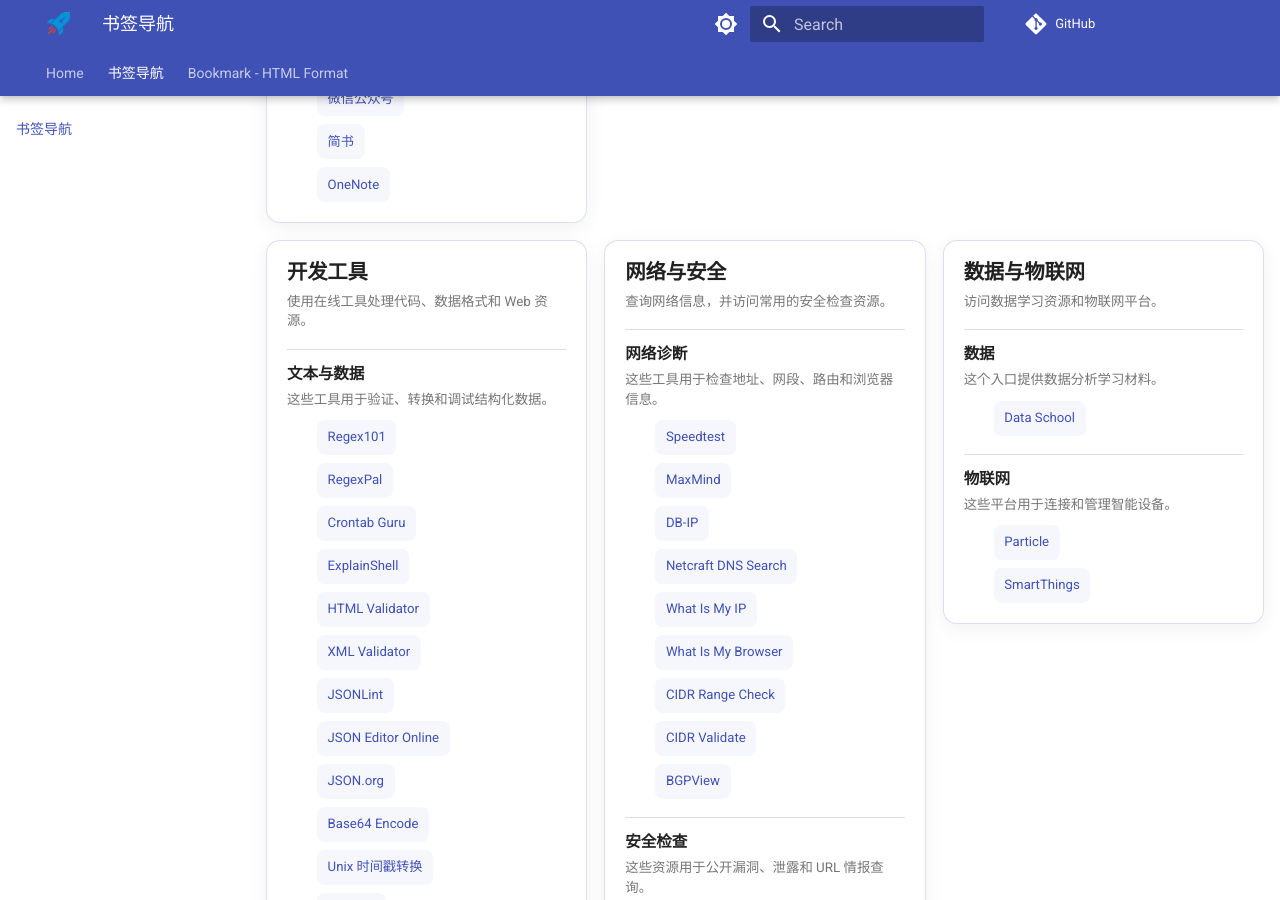
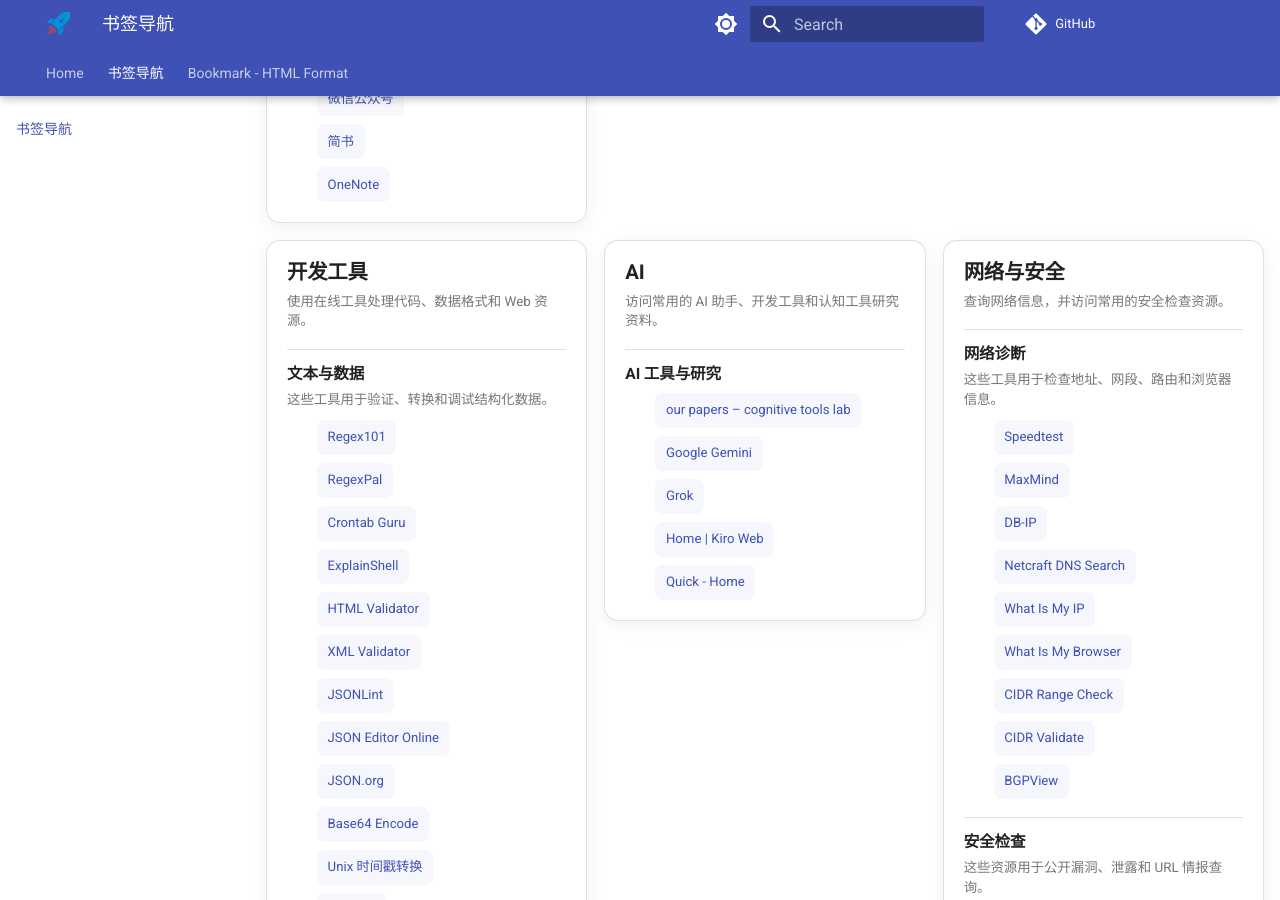
Before and after one commit to liuning0820/bookmark, an MkDocs documentation site: the page built from docs/bookmark.md, in a window 1280 px wide and 900 px high, scrolled down 2904 px. Built offline with MkDocs 1.6.1 and Material for MkDocs 9.7.7, drawn with Linux system fonts in a browser that asks for light colours; comment, search, counter and statistics services are not loaded.

Commit message:
docs(bookmark): add AI tools and research resources section
- Add new "AI" section to bookmark page with links to cognitive research papers, AI assistants, and development tools
- Include links to Cognitive Tools Lab papers, Google Gemini, Grok, Kiro Web, and AWS Quick
- Update both HTML and Markdown bookmark files with consistent formatting
- Provide Chinese description for AI tools section context

```diff
--- a/docs/bookmark.md
+++ b/docs/bookmark.md
@@ -228,6 +228,22 @@
 - [Adobe Color](https://color.adobe.com/zh/create/color-contrast-analyzer)
 - [Web Developer Checklist](https://webdevchecklist.com/aspnet)
 - [Logo Maker](https://logomakerr.ai/make)
+
+</section>
+
+<section class="bookmark-card" markdown>
+
+## AI
+
+访问常用的 AI 助手、开发工具和认知工具研究资料。
+
+### AI 工具与研究
+
+- [our papers – cognitive tools lab](https://cogtoolslab.github.io/papers.html)
+- [Google Gemini](https://gemini.google.com/app)
+- [Grok](https://grok.com/?q=&reasoningMode=none&voice=false)
+- [Home | Kiro Web](https://app.kiro.dev/home)
+- [Quick - Home](https://quick.aws.com/sn/account/043000359968/start/home)
 
 </section>
 
```
Also changed, not shown: docs/bookmark.html (+11 -0 lines).
